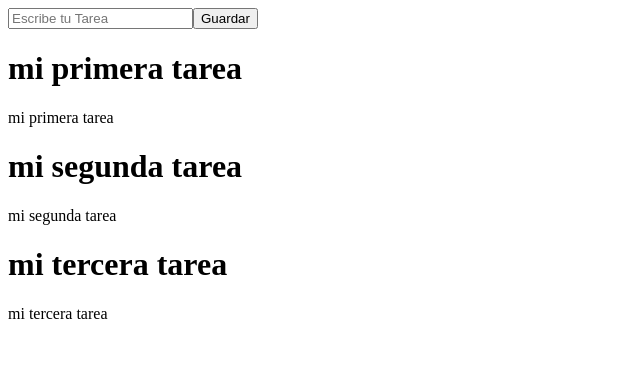
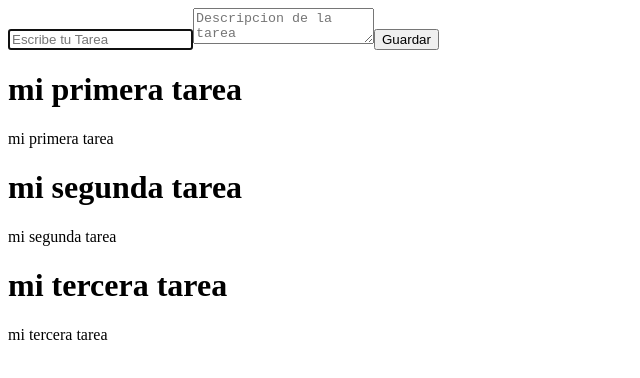
Before and after one commit to jopg/first-react-app, a React (Vite) app: page / in a window 1280 px wide. Shown: the top 378 px of the page, without its empty margins (0-640 px from the left). Built offline with nearby package versions, Linux system fonts and the light colour scheme.

Commit message:
capacidad de recibir descripcion mas otras modficaciones

```diff
--- a/src/App.jsx
+++ b/src/App.jsx
@@ -1,6 +1,6 @@
-import TaskList from "./TaskList";
-import TaskForm from "./TaskForm";
-import { task as data } from "./task";
+import TaskList from "./components/TaskList";
+import TaskForm from "./components/TaskForm";
+import { task as data } from "./data/task";
 import { useState, useEffect } from "react";
 
 function App() {
@@ -12,13 +12,13 @@
     setTask(data);
   }, []);
 
-  function createTask(taskTitle) {
+  function createTask(newTask) {
     setTask([
       ...task,
       {
-        title: taskTitle,
+        title: newTask.title,
         id: task.length,
-        description: "nueva tarea",
+        description: newTask.description,
       },
     ]);
   }
--- /dev/null
+++ b/src/components/TaskCard.jsx
@@ -0,0 +1,10 @@
+function TaskCard({ task }) {
+  return (
+    <div>
+      <h1>{task.title}</h1>
+      <p>{task.description}</p>
+    </div>
+  );
+}
+
+export default TaskCard;
--- a/src/TaskForm.jsx
+++ b/src/components/TaskForm.jsx
@@ -2,10 +2,13 @@
 
 function TaskForm({ createTask }) {
   const [title, setTitle] = useState("");
+  const [description, setDescription] = useState("");
 
   const handleSubmit = (e) => {
     e.preventDefault(); //Este metodo previene que el formulario recarge la página al hacer submit
-    createTask(title);
+    createTask({ title, description });
+    setTitle("");
+    setDescription("");
   };
 
   return (
@@ -14,7 +17,14 @@
         type="text"
         placeholder="Escribe tu Tarea"
         onChange={(e) => setTitle(e.target.value)}
+        value={title}
+        autoFocus
       />
+      <textarea
+        placeholder="Descripcion de la tarea"
+        onChange={(e) => setDescription(e.target.value)}
+        value={description}
+      ></textarea>
       <button>Guardar</button>
     </form>
   );
--- a/src/TaskList.jsx
+++ b/src/components/TaskList.jsx
@@ -1,5 +1,6 @@
 //import { task as data } from "./task"; //Se tuvo que renombrar task como data dentro de este archivo por que se estaban produciendo problemas de conflicto con el nombre de nuestro estado local "task"
 //import { useState, useEffect } from "react";
+import TaskCard from "./TaskCard";
 
 function TaskList(props) {
   //El estado task se inicializa con un array vacio
@@ -27,10 +28,7 @@
   return (
     <div>
       {props.task.map((task) => (
-        <div key={task.id}>
-          <h1>{task.title}</h1>
-          <p>{task.description}</p>
-        </div>
+        <TaskCard key={task.id} task={task} />
       ))}
     </div>
   );
```
Also changed, not shown: src/data/task.js (renamed from src/task.js).
